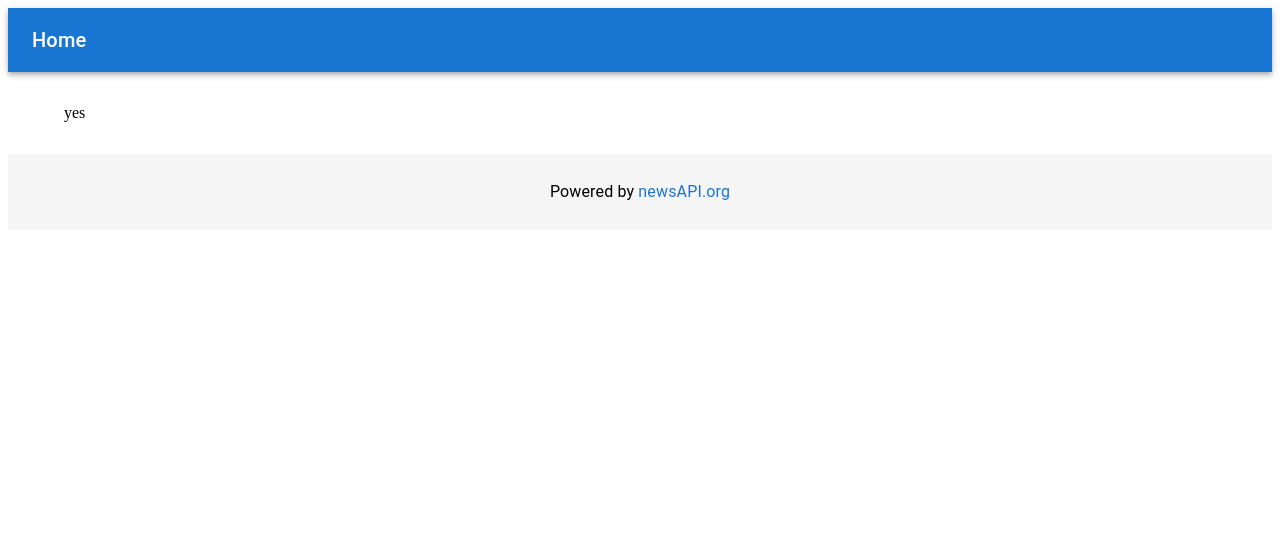
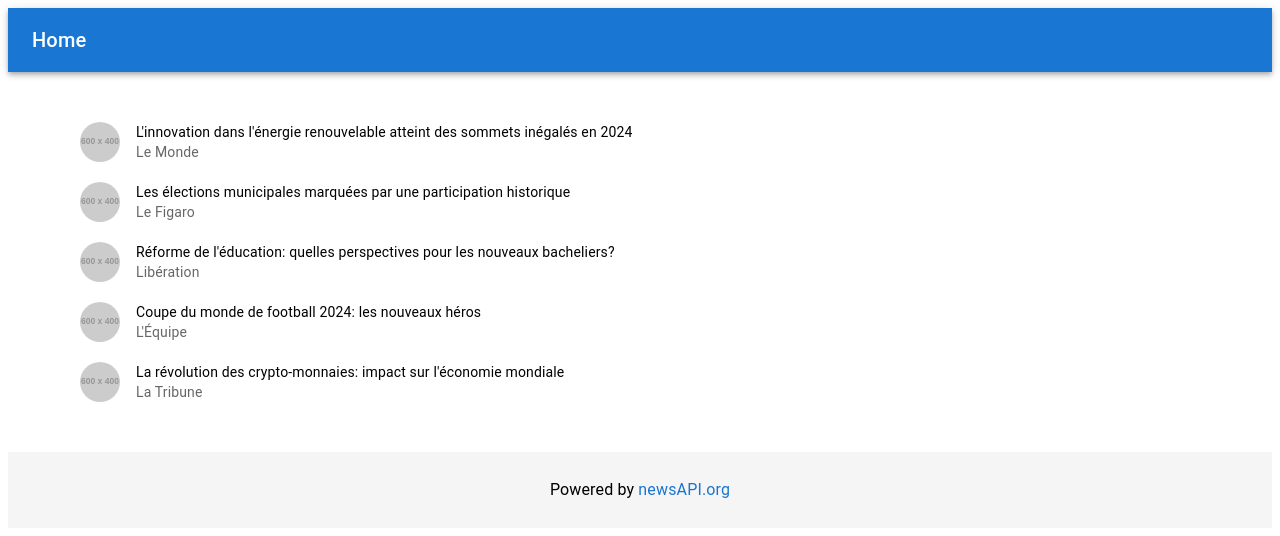
Before and after one commit to Olivier-Nouvel-GitHub/orkester, a Next.js app: page / in a window 1280 px wide. Shown: the top 536 px of the page. Built offline with nearby package versions, Linux system fonts and the light colour scheme.

Commit message:
feature: data test and data display added

```diff
--- a/src/components/News.tsx
+++ b/src/components/News.tsx
@@ -6,11 +6,11 @@ import Avatar from "@mui/material/Avatar";
 import ListItemText from "@mui/material/ListItemText";
 import { NewsItemType } from "../types/NewsItemType";
 
-export const News = (news: NewsItemType[]) => {
+export const News = ({ news }: { news: NewsItemType[] }) => {
   return (
     <List dense>
       {news.map((item) => (
-        <ListItem key={item.id}>
+        <ListItem key={item.title}>
           <ListItemAvatar>
             <Avatar alt={item.title} src={item.img} />
           </ListItemAvatar>
--- a/src/components/layout/MainLayout.tsx
+++ b/src/components/layout/MainLayout.tsx
@@ -10,7 +10,7 @@ type LayoutProps = {
   children: ReactNode;
 };
 
-const MainLayout: React.FC<LayoutProps> = ({ children }) => {
+const Layout: React.FC<LayoutProps> = ({ children }) => {
   return (
     <>
       <AppBar position="static">
@@ -43,4 +43,4 @@ const MainLayout: React.FC<LayoutProps> = ({ children }) => {
   );
 };
 
-export default MainLayout;
+export default Layout;
--- a/src/pages/index.tsx
+++ b/src/pages/index.tsx
@@ -1,10 +1,48 @@
 import Layout from "../components/layout/MainLayout";
 import Typography from "@mui/material/Typography";
 import { News } from "../components/News";
+import { NewsItemType } from "../types/NewsItemType";
 export function App() {
+  const newsItems: NewsItemType[] = [
+    {
+      id: 1,
+      img: "https://placeholder.com/600x400",
+      source: "Le Monde",
+      title:
+        "L'innovation dans l'énergie renouvelable atteint des sommets inégalés en 2024",
+    },
+    {
+      id: 2,
+      img: "https://placeholder.com/600x400",
+      source: "Le Figaro",
+      title:
+        "Les élections municipales marquées par une participation historique",
+    },
+    {
+      id: 3,
+      img: "https://placeholder.com/600x400",
+      source: "Libération",
+      title:
+        "Réforme de l'éducation: quelles perspectives pour les nouveaux bacheliers?",
+    },
+    {
+      id: 4,
+      img: "https://placeholder.com/600x400",
+      source: "L'Équipe",
+      title: "Coupe du monde de football 2024: les nouveaux héros",
+    },
+    {
+      id: 5,
+      img: "https://placeholder.com/600x400",
+      source: "La Tribune",
+      title:
+        "La révolution des crypto-monnaies: impact sur l'économie mondiale",
+    },
+  ];
+
   return (
     <Layout>
-      <div>yes</div>
+      <News news={newsItems}></News>
     </Layout>
   );
 }
```
